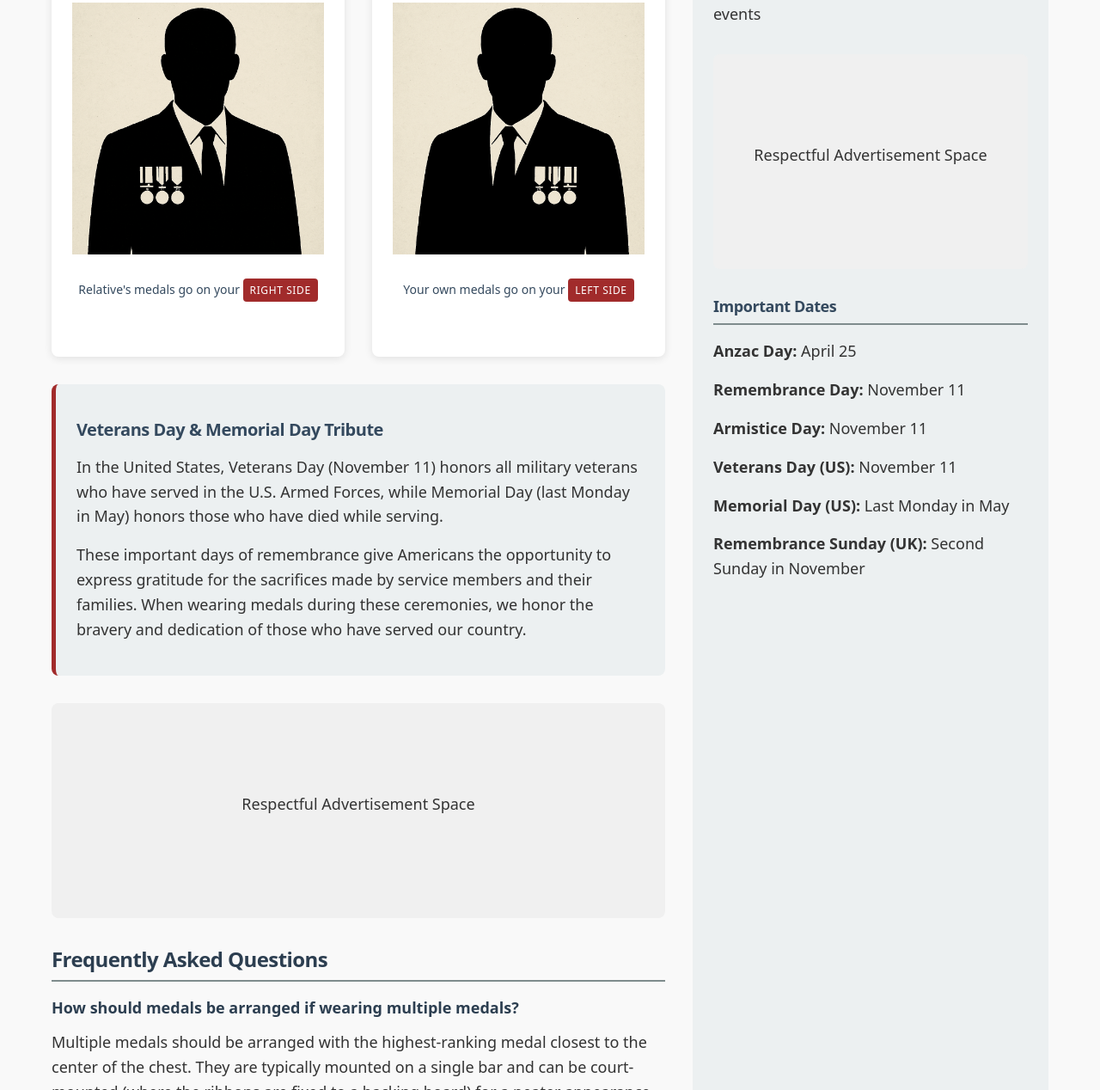
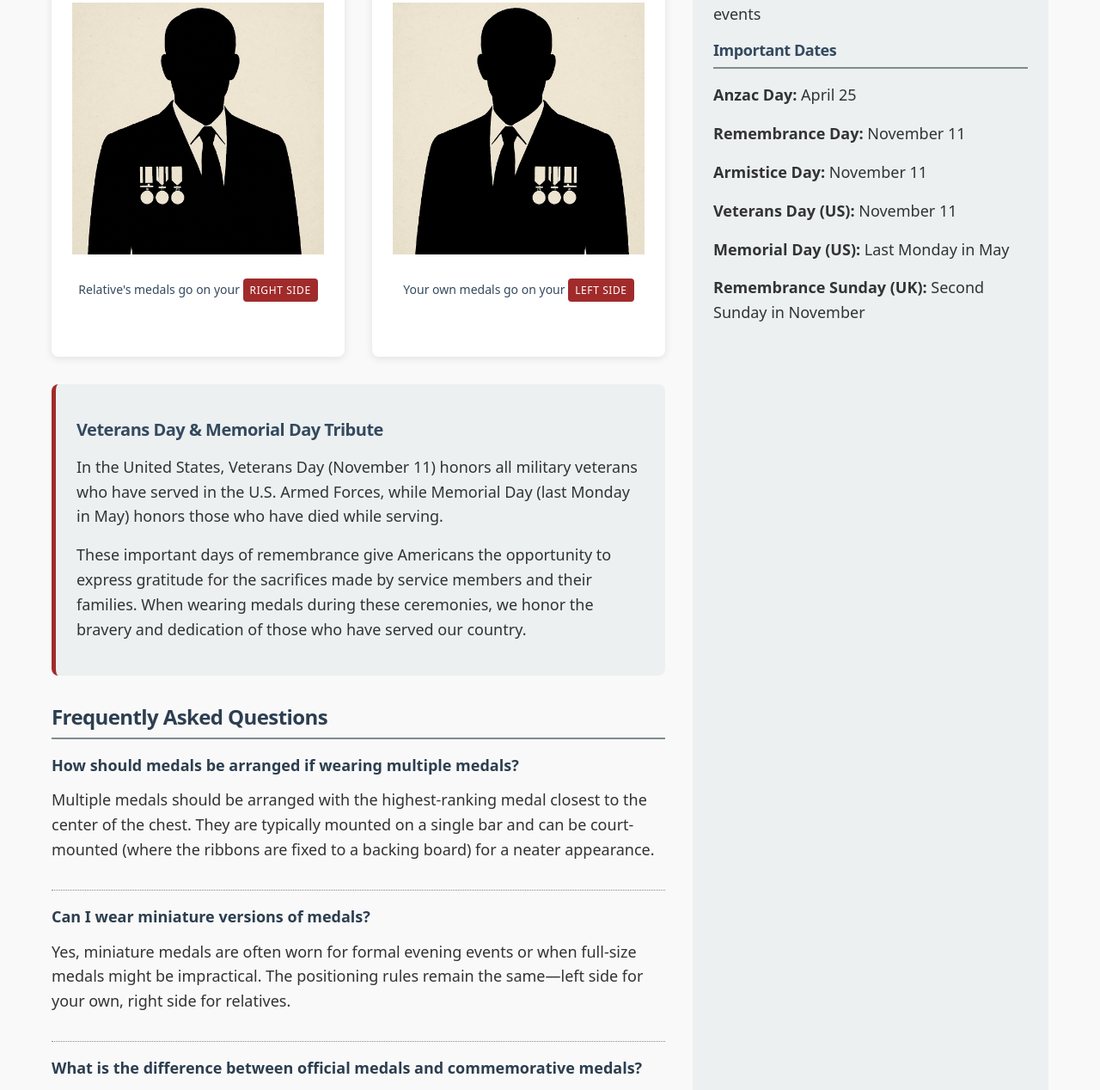
Before and after one commit to mtlcounter/MedalsGuide, a plain HTML site: page index.html in a window 1280 px wide. Shown: the part 638-1906 px from the top of the page at 86% size. Drawn offline with Linux system fonts and the light colour scheme.

Commit message:
Update index.html

```diff
--- a/index.html
+++ b/index.html
@@ -442,12 +442,6 @@
                 <p>The Anzac spirit—courage, mateship, sacrifice, and resilience—continues to have meaning and relevance for our sense of national identity. When wearing medals during Anzac Day ceremonies, we honor not only the original Anzacs but all service men and women who have followed in their footsteps.</p>
             </div>
 
-            <div class="ad-space">
-                <!-- Ad placement -->
-                <p>Respectful Advertisement Space</p>
-                <!-- You would place your ad code here -->
-            </div>
-
             <div class="faq">
                 <h2>Frequently Asked Questions</h2>
 
@@ -484,11 +478,6 @@
                 <li>Miniature medals for evening formal events</li>
             </ul>
 
-            <div class="ad-space">
-                <!-- Secondary ad placement -->
-                <p>Respectful Advertisement Space</p>
-                <!-- You would place your ad code here -->
-            </div>
 
             <h3>Important Dates</h3>
             <p><strong>Anzac Day:</strong> April 25</p>
```
